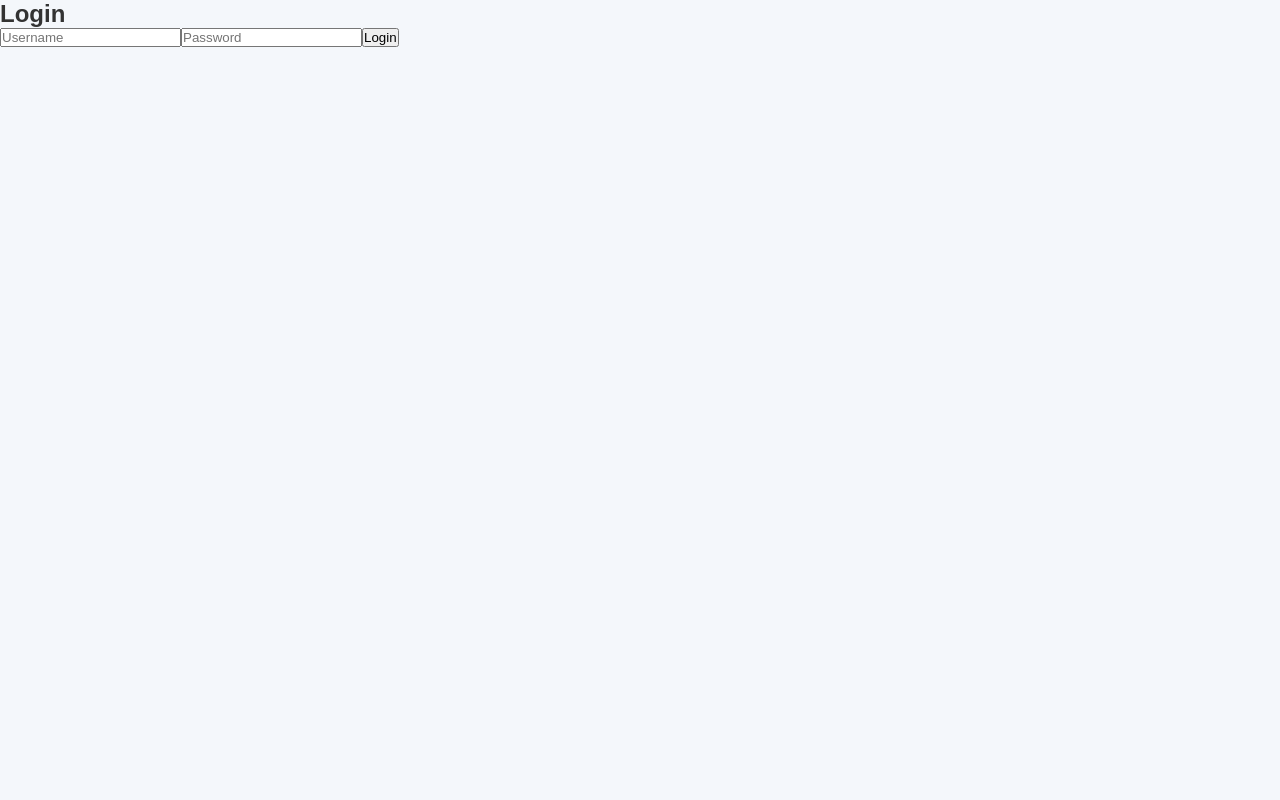
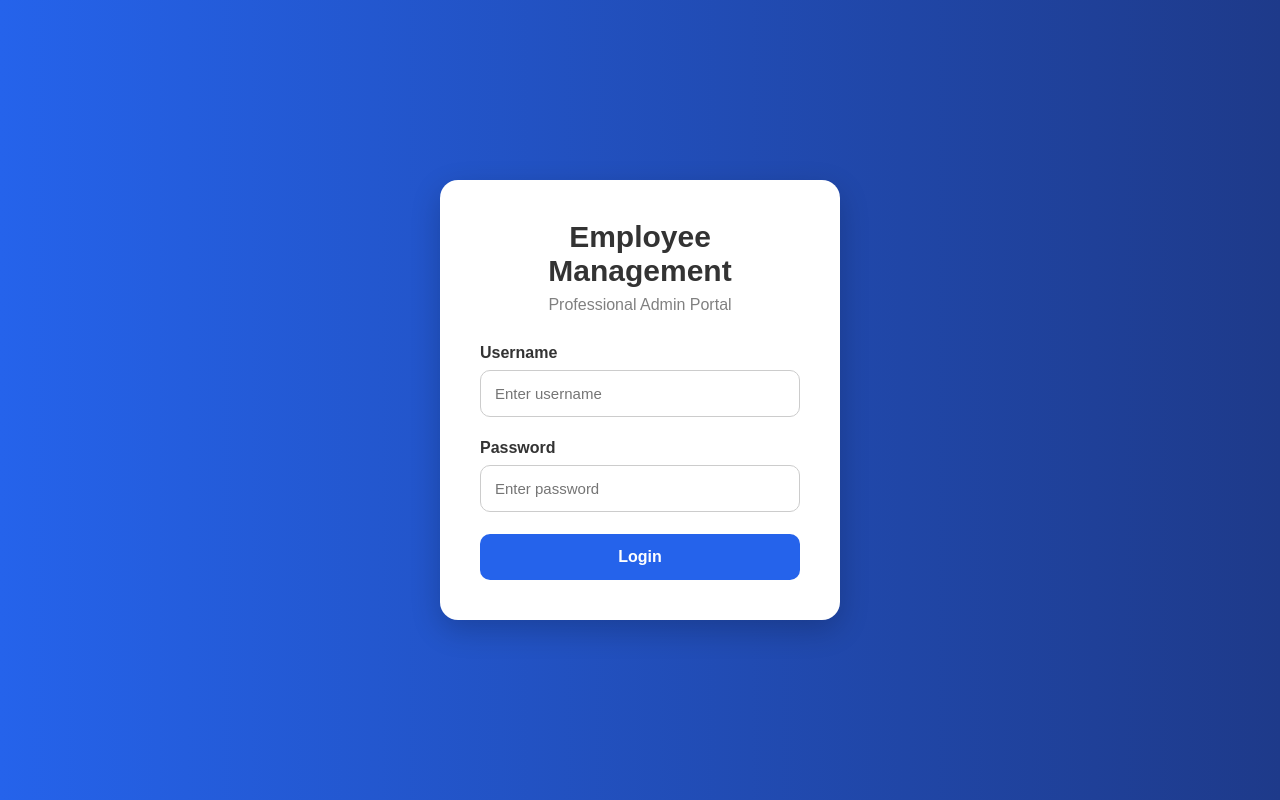
Before and after one commit to Partheban-M/EmployeeM-Frontend, a React (Vite) app: page /login in a window 1280 px wide. Built offline with nearby package versions, Linux system fonts and the light colour scheme.

Commit message:
login updation fields

```diff
--- a/src/pages/Login.jsx
+++ b/src/pages/Login.jsx
@@ -7,47 +7,72 @@ function Login() {
         password: "",
     });
 
+    const [loading, setLoading] = useState(false);
+
     const login = async (e) => {
         e.preventDefault();
 
         try {
+            setLoading(true);
+
             const response = await API.post("/Auth/login", loginData);
-
-            console.log(response.data);
 
             localStorage.setItem("token", response.data.token);
 
             window.location.href = "/employees";
         } catch (error) {
-            console.log(error);
-            alert("Login failed. Check username/password or backend.");
+            alert("Invalid username or password");
+        } finally {
+            setLoading(false);
         }
     };
+
     return (
-        <div>
-            <h2>Login</h2>
+        <div className="login-page">
+            <div className="login-card">
+                <div className="login-header">
+                    <h1>Employee Management</h1>
+                    <p>Professional Admin Portal</p>
+                </div>
 
-            <form onSubmit={login}>
+                <form onSubmit={login} className="login-form">
+                    <div className="input-group">
+                        <label>Username</label>
+
                         <input
                             type="text"
-                    placeholder="Username"
+                            placeholder="Enter username"
                             value={loginData.username}
                             onChange={(e) =>
-                        setLoginData({ ...loginData, username: e.target.value })
+                                setLoginData({
+                                    ...loginData,
+                                    username: e.target.value,
+                                })
                             }
                         />
+                    </div>
+
+                    <div className="input-group">
+                        <label>Password</label>
 
                         <input
                             type="password"
-                    placeholder="Password"
+                            placeholder="Enter password"
                             value={loginData.password}
                             onChange={(e) =>
-                        setLoginData({ ...loginData, password: e.target.value })
+                                setLoginData({
+                                    ...loginData,
+                                    password: e.target.value,
+                                })
                             }
                         />
+                    </div>
 
-                <button type="submit">Login</button>
+                    <button type="submit" className="login-btn">
+                        {loading ? "Logging in..." : "Login"}
+                    </button>
                 </form>
+            </div>
         </div>
     );
 }
```
Lines whose indentation alone changed are shown as unchanged.
